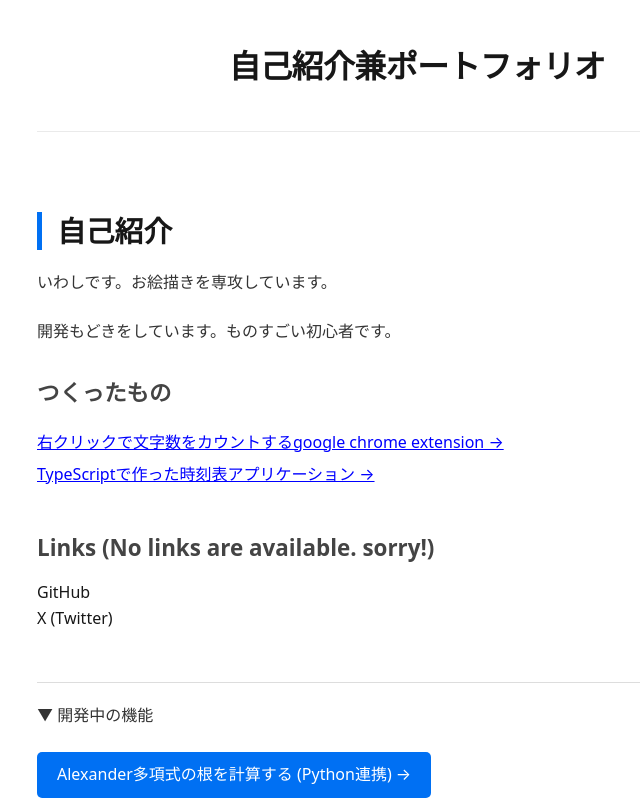
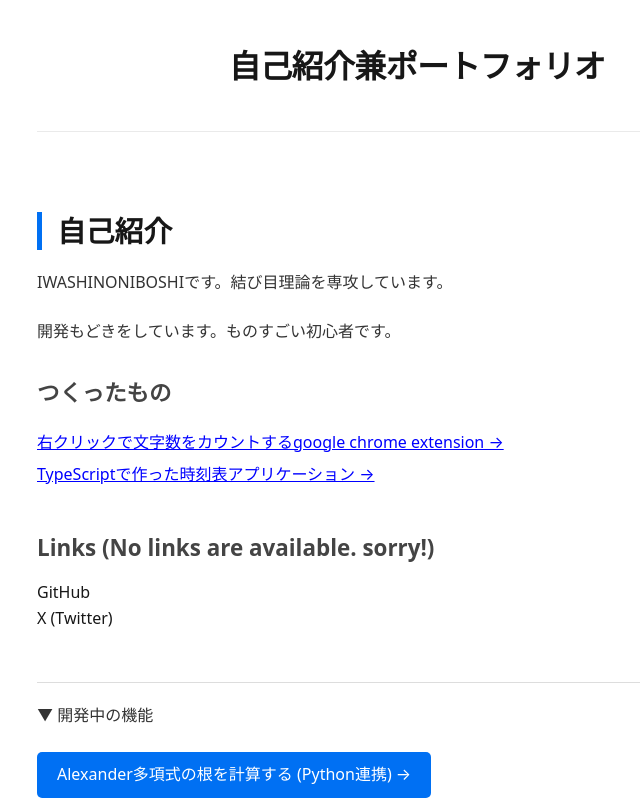
Before and after one commit to IWASHINONIBOSHI/MyPortfolio, a Next.js app: page / in a window 1280 px wide. Shown: the top 800 px of the page, without its empty margins (223-863 px from the left). Built offline with nearby package versions, Linux system fonts and the light colour scheme.

Commit message:
Save wasuretetanode Home scene change

```diff
--- a/src/app/page.tsx
+++ b/src/app/page.tsx
@@ -5,7 +5,7 @@ export default function Home() {
   return (
     <>
       <h2>自己紹介</h2>
-      <p>いわしです。お絵描きを専攻しています。</p>
+      <p>IWASHINONIBOSHIです。結び目理論を専攻しています。</p>
       <p>開発もどきをしています。ものすごい初心者です。</p>
 
       <h3>つくったもの</h3>
```
